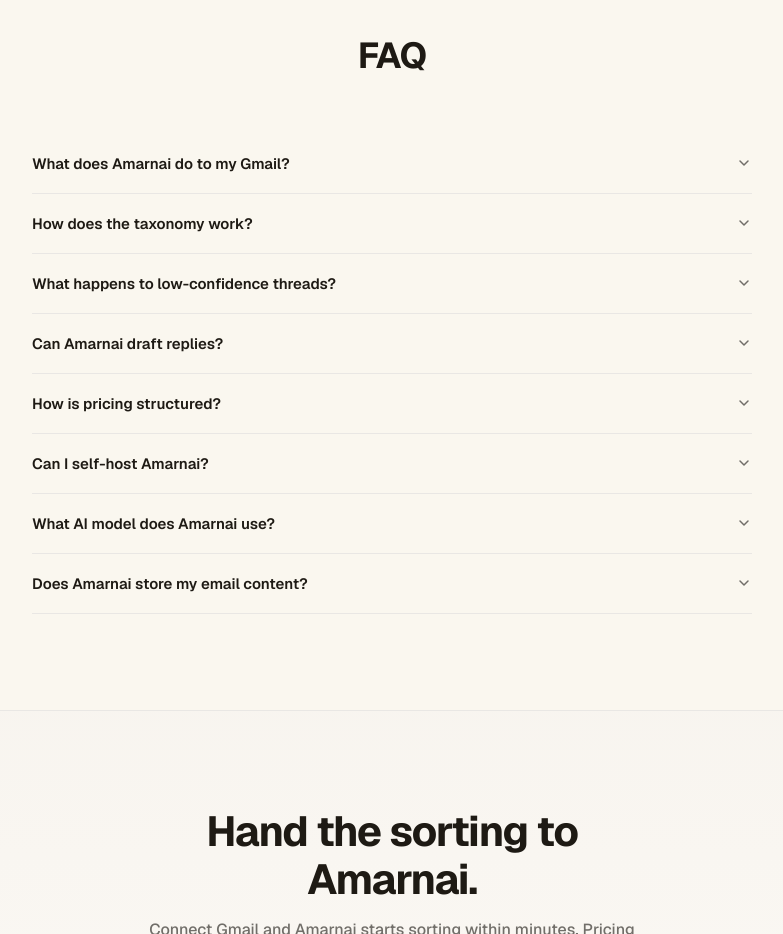
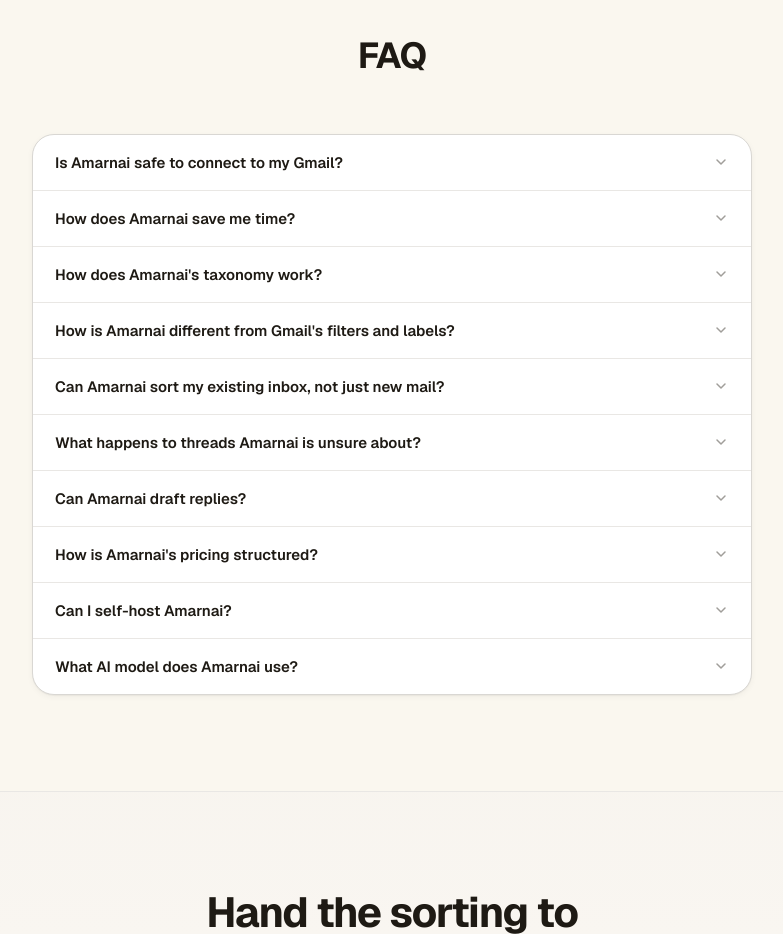
Before and after one commit to amarnai/amarnai, a Next.js app in the folder apps/site/: page / in a window 1280 px wide. Shown: the part 3400-4334 px from the top of the page, without its empty margins (248-1031 px from the left). Built offline with nearby package versions, Linux system fonts and the light colour scheme.

Commit message:
feat(site): restyle FAQ as single panel with animated rows
Group FAQ items into one rounded surface panel divided by hairlines,
add a smooth grid-rows expand and accent open state, and refresh the
question copy.

```diff
--- a/apps/site/src/app/landing.css
+++ b/apps/site/src/app/landing.css
@@ -816,13 +816,14 @@
 .ld-faq {
   max-width: 720px;
   margin-inline: auto;
-  display: flex;
-  flex-direction: column;
+  background: var(--surface);
+  border: 1px solid var(--line-2);
+  border-radius: var(--r-xl);
+  box-shadow: var(--shadow-1);
+  overflow: hidden;
 }
 
-.ld-faq-item {
-  border-bottom: 1px solid var(--line);
-}
+.ld-faq-item + .ld-faq-item { border-top: 1px solid var(--line); }
 
 .ld-faq-q {
   width: 100%;
@@ -830,7 +831,7 @@
   align-items: center;
   justify-content: space-between;
   gap: 16px;
-  padding: 20px 0;
+  padding: 18px 22px;
   font-size: 15px;
   font-weight: 600;
   color: var(--ink);
@@ -843,26 +844,44 @@
 }
 
 .ld-faq-q:hover { color: var(--accent-ink); }
+.ld-faq-item.open .ld-faq-q { color: var(--accent-ink); }
 
 .ld-faq-chevron {
-  color: var(--ink-3);
+  color: var(--ink-4);
   flex-shrink: 0;
-  transition: transform 0.2s;
+  transition: transform 0.25s cubic-bezier(0.22, 1, 0.36, 1), color 0.15s;
 }
 
-.ld-faq-item.open .ld-faq-chevron { transform: rotate(180deg); }
+.ld-faq-item.open .ld-faq-chevron {
+  transform: rotate(180deg);
+  color: var(--accent-ink);
+}
+
+.ld-faq-a-wrap {
+  display: grid;
+  grid-template-rows: 0fr;
+  transition: grid-template-rows 0.28s cubic-bezier(0.22, 1, 0.36, 1);
+}
+
+.ld-faq-item.open .ld-faq-a-wrap { grid-template-rows: 1fr; }
+
+.ld-faq-a-inner { overflow: hidden; }
 
 .ld-faq-a {
   font-size: 14.5px;
   font-weight: 450;
   color: var(--ink-3);
   line-height: 1.65;
-  padding-bottom: 20px;
-  display: none;
+  margin: 0;
+  padding: 0 22px 20px;
 }
 
 .ld-faq-a a { color: var(--accent-ink); text-decoration: underline; text-underline-offset: 2px; }
-.ld-faq-item.open .ld-faq-a { display: block; }
+
+@media (prefers-reduced-motion: reduce) {
+  .ld-faq-a-wrap { transition: none; }
+  .ld-faq-chevron { transition: color 0.15s; }
+}
 
 /* ─── Final CTA ───────────────────────────────────────────────────────────── */
 
--- a/apps/site/src/components/landing/FAQSection.tsx
+++ b/apps/site/src/components/landing/FAQSection.tsx
@@ -4,23 +4,35 @@
 
 const FAQ_ITEMS = [
   {
-    q: "What does Amarnai do to my Gmail?",
-    a: "Amarnai connects with Gmail's read-only scope, so it can read your threads but cannot send, delete, label, or change anything in your account. All sorting happens inside Amarnai's own interface; your Gmail inbox is left untouched.",
+    q: "Is Amarnai safe to connect to my Gmail?",
+    a: "Amarnai connects with Gmail's read-only scope, so it can read your threads but cannot send, delete, label, or change anything in your account. It keeps only what it needs to sort and display threads: subjects, participants, snippets, and the labels and reasoning it generates. Full message bodies are fetched when needed and processed in memory, not stored, and OAuth tokens are encrypted at rest.",
   },
   {
-    q: "How does the taxonomy work?",
+    q: "How does Amarnai save me time?",
+    a: "Instead of scanning a crowded inbox, you open Amarnai and find your threads already grouped into the folders you care about, so you can work through customer questions, investor updates, or hiring replies in focused batches. Each thread comes with a suggested folder and the reasoning behind it, and you can draft a reply or jump straight to the thread in Gmail with one click. Triage that used to take an hour takes minutes.",
+  },
+  {
+    q: "How does Amarnai's taxonomy work?",
     a: "Building your taxonomy is straightforward: create a tree of folders (for example a Customers folder with Support and Billing beneath it) and describe each one in plain language. Amarnai walks the tree and routes every thread to the folder that fits best, based on your descriptions. Setup is just describing your folders in plain words, with no technical know-how required. To get started quickly, you can pick one of our ready-made templates, each a solid folder structure you can use as-is or adapt to your inbox.",
   },
   {
-    q: "What happens to low-confidence threads?",
+    q: "How is Amarnai different from Gmail's filters and labels?",
+    a: "Gmail filters just slap a label on each message and leave it in the same crowded inbox. Amarnai reads every thread the way a person would and lays them out in a clean workspace where related threads sit together, each with the reasoning behind its placement, so you get a calmer view instead of one more buried label. Spam and promotions are kept out automatically unless you turn them on in settings, and anything Amarnai is unsure about is flagged for your review.",
+  },
+  {
+    q: "Can Amarnai sort my existing inbox, not just new mail?",
+    a: "Yes. Amarnai can work through the thousands of threads already sitting in your inbox, not only messages that arrive from now on. Historical triage and ongoing sorting use the same taxonomy, so your whole inbox ends up organized the same way.",
+  },
+  {
+    q: "What happens to threads Amarnai is unsure about?",
     a: "Any thread the model is unsure about is flagged for review instead of being filed automatically. Open it to see the suggested folder, the confidence score, and the reasoning, then approve the routing or send it to a different folder.",
   },
   {
     q: "Can Amarnai draft replies?",
-    a: "Yes. Open a thread, press Generate draft reply, and a suggested draft appears in Amarnai for you to read and edit. Nothing is ever sent for you: when you are happy with it, you copy the text and paste it into Gmail yourself. Each plan includes a monthly draft allowance.",
+    a: "Yes. Open a thread, press Generate draft reply, and a suggested draft appears in Amarnai for you to read and edit. Nothing is ever sent for you: when you are happy with it, you can jump to the thread in Gmail with one click and paste your reply there to send. Each plan includes a monthly draft allowance.",
   },
   {
-    q: "How is pricing structured?",
+    q: "How is Amarnai's pricing structured?",
     a: "Pricing is per workspace, billed monthly or annually. Every account starts with a free Personal workspace, no card required. The paid Pro and Business plans add higher limits and include a 14-day trial. See the pricing page for current details.",
   },
   {
@@ -30,10 +42,6 @@
   {
     q: "What AI model does Amarnai use?",
     a: "Hosted plans run on a frontier large language model. Self-hosted deployments can point at any OpenAI-compatible provider, such as OpenAI or Google Gemini, or a local Ollama model for fully offline operation.",
-  },
-  {
-    q: "Does Amarnai store my email content?",
-    a: "Amarnai keeps only what it needs to sort and display threads: subjects, participants, snippets, and the labels and reasoning it generates. Full message bodies are fetched from Gmail when needed and processed in memory, not stored. OAuth tokens are encrypted at rest.",
   },
 ];
 
@@ -81,7 +89,11 @@
                   />
                 </svg>
               </button>
-              <p className="ld-faq-a">{item.a}</p>
+              <div className="ld-faq-a-wrap">
+                <div className="ld-faq-a-inner">
+                  <p className="ld-faq-a">{item.a}</p>
+                </div>
+              </div>
             </div>
           ))}
         </div>
```
